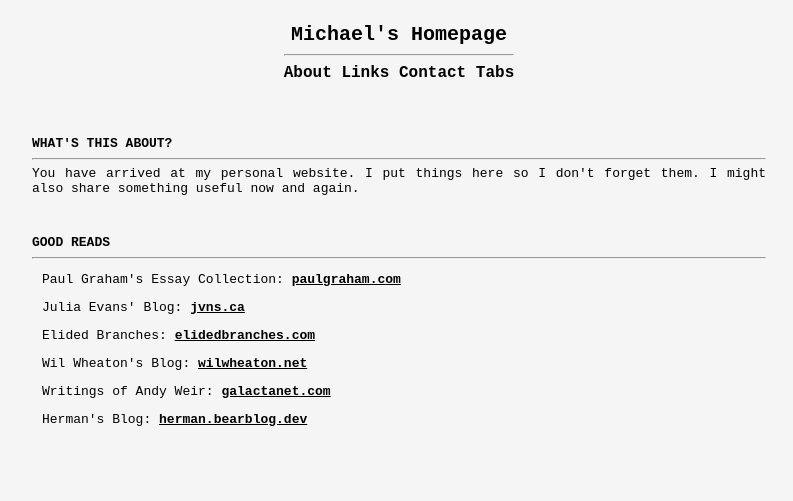
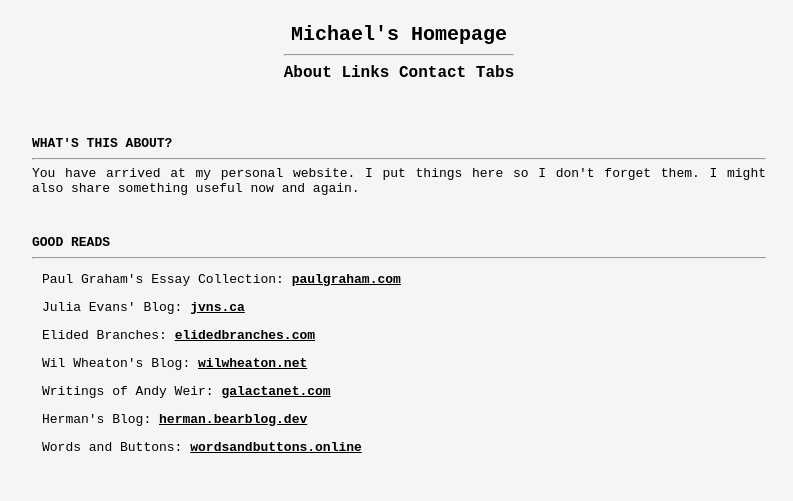
Before and after one commit to mbaum0/mbaum0.github.io, a plain HTML site: page index.html in a window 1280 px wide. Shown: the whole page, without its empty margins (241-1034 px from the left). Drawn offline with Linux system fonts and the light colour scheme.

Commit message:
words and buttons blog

```diff
--- a/index.html
+++ b/index.html
@@ -40,6 +40,7 @@
       <p>Wil Wheaton's Blog: <a target=”_blank” href="https://wilwheaton.net/">wilwheaton.net</a></p>
       <p>Writings of Andy Weir: <a target="_blank" href="http://www.galactanet.com/writing.html">galactanet.com</a></p>
       <p>Herman's Blog: <a target="_blank" href="https://herman.bearblog.dev/blog/">herman.bearblog.dev</a></p>
+      <p>Words and Buttons: <a target="_blank" href="https://wordsandbuttons.online/index.html">wordsandbuttons.online</a></p>
     </div>
   </div>
 </body>
```
